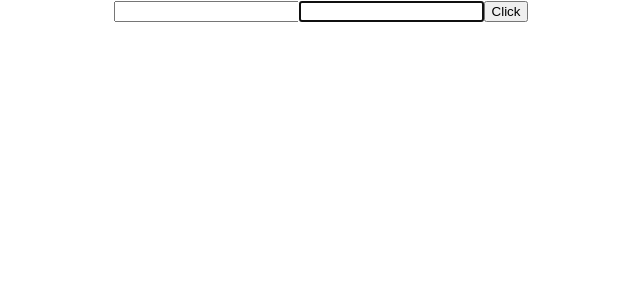
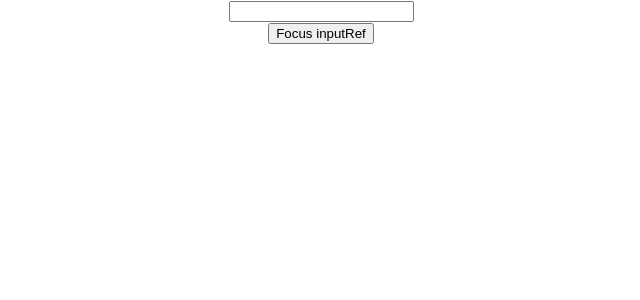
Before and after one commit to Lincy97/React-Tutorials, a React (Create React App) app: page / in a window 1280 px wide. Shown: the top 300 px of the page, without its empty margins (319-959 px from the left). Built offline with nearby package versions, Linux system fonts and the light colour scheme.

Commit message:
Refs with Class Component

```diff
--- a/src/App.js
+++ b/src/App.js
@@ -1,11 +1,13 @@
 import logo from './logo.svg';
 import './App.css';
 import RefsDemo from './components/RefsDemo';
+import FocusInput from './components/FocusInput';
 
 function App() {
   return (
     <div className="App">
-      <RefsDemo/>
+      {/* <RefsDemo/> */}
+      <FocusInput />
     </div>
   );
 }
--- /dev/null
+++ b/src/components/FocusInput.js
@@ -0,0 +1,30 @@
+import React, { Component } from 'react'
+import Input from './Input'
+
+
+// When we click on the input button in the parent component,
+// the input element in the child component should receive the focus
+class FocusInput extends Component {
+
+    constructor(props) {
+        super(props)
+
+        this.compenenRef = React.createRef()
+    }
+
+    clickHandler = () => {
+        // call focusInput() method from Input component
+        this.compenenRef.current.focusInput()
+    }
+
+    render() {
+        return(
+            <div>
+                <Input ref={this.compenenRef} />
+                <button onClick={this.clickHandler}>Focus inputRef</button>
+            </div>
+        )
+    }
+}
+
+export default FocusInput
--- /dev/null
+++ b/src/components/Input.js
@@ -0,0 +1,23 @@
+import React, { Component } from 'react'
+
+class Input extends Component {
+
+    constructor(props) {
+        super(props)
+        this.inputRef = React.createRef()
+    }
+
+    focusInput() {
+        this.inputRef.current.focus()
+    }
+
+    render() {
+        return(
+            <div>
+                <input type='text' ref={this.inputRef} />
+            </div>
+        )
+    }
+}
+
+export default Input
```
